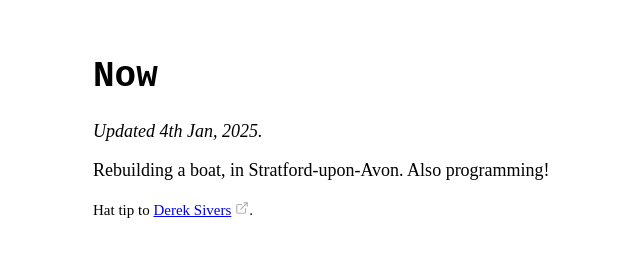
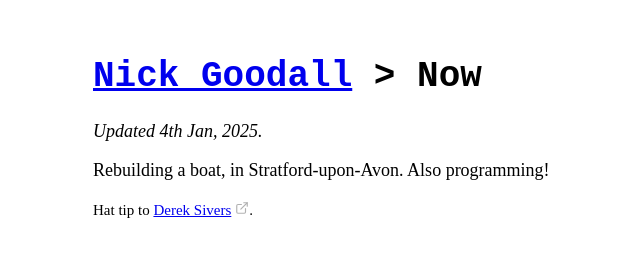
Before and after one commit to nbgoodall/nbgoodall.com, a plain HTML site: page now/index.html in a window 1280 px wide. Shown: the whole page, without its empty margins (222-862 px from the left). Drawn offline with Linux system fonts and the light colour scheme.

Commit message:
Now links

```diff
--- a/now/index.html
+++ b/now/index.html
@@ -13,7 +13,7 @@
     <meta name="twitter:site" content="@nbgoodall" />
   </head>
   <body>
-    <h1>Now</h1>
+    <h1><a href="/">Nick Goodall</a> > Now</h1>
 
     <p>
       <em>Updated 4th Jan, 2025.</em>
```
Also changed, not shown: index.html (+1 -0 lines).
